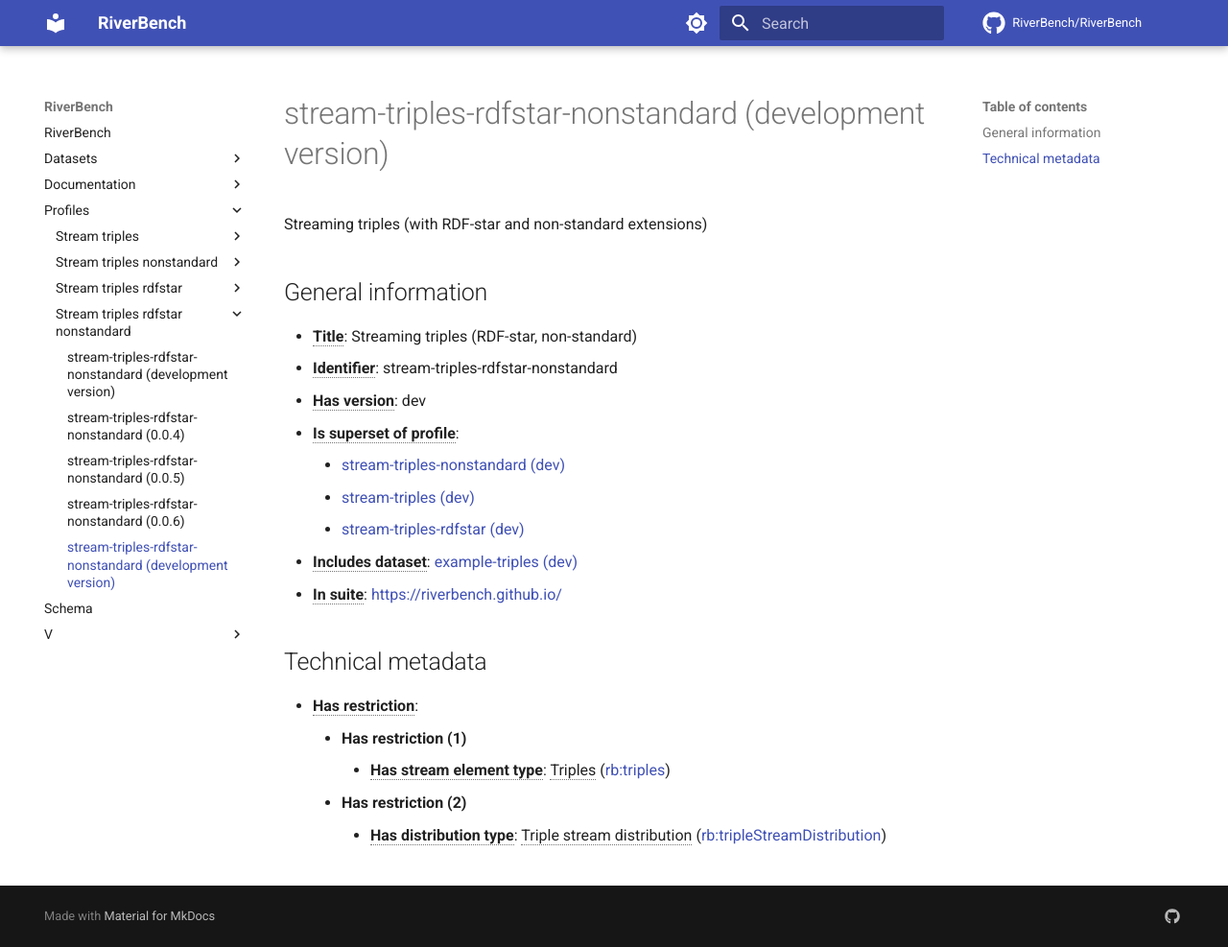
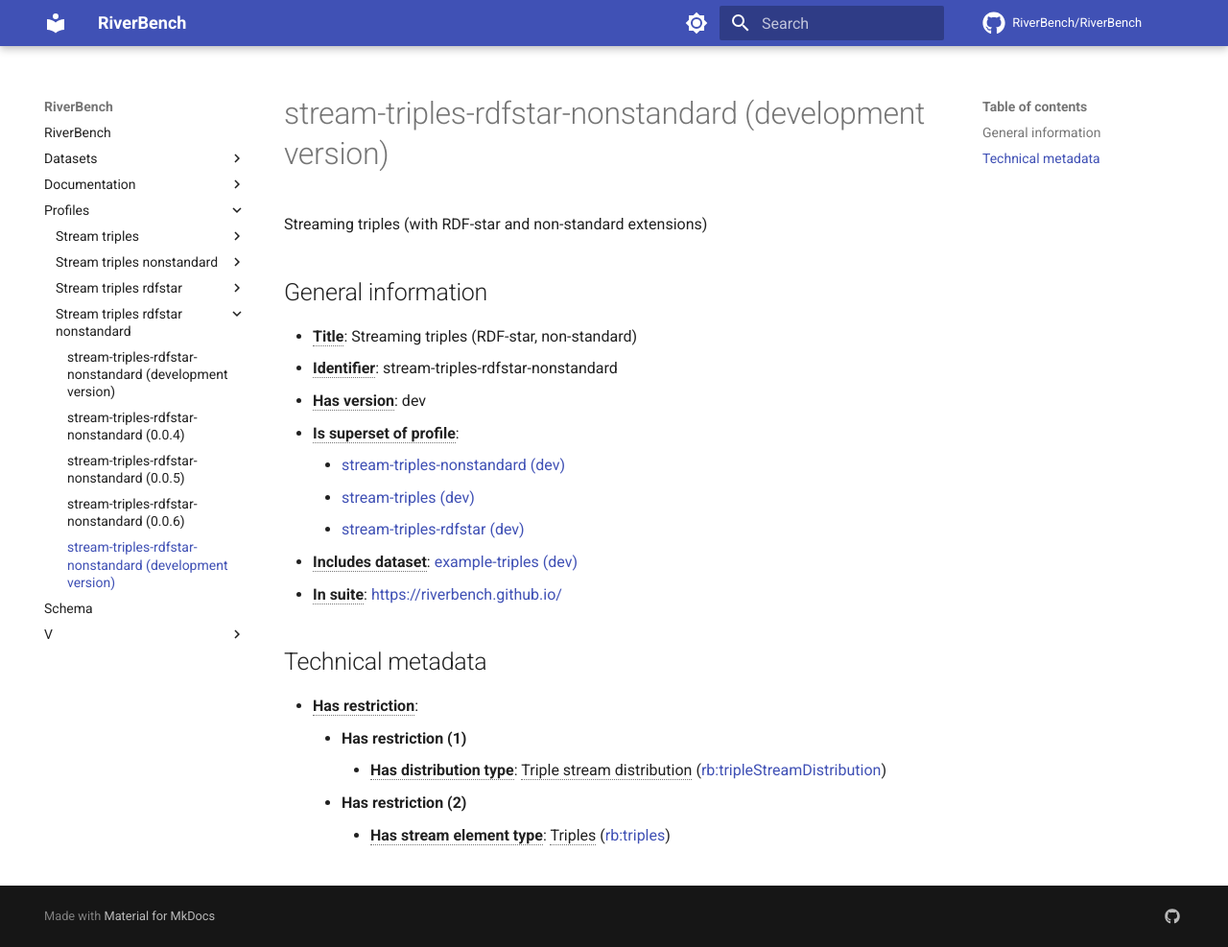
Before and after one commit to RiverBench/riverbench.github.io, an MkDocs documentation site: the page built from docs/profiles/stream-triples-rdfstar-nonstandard/dev.md, in a window 1280 px wide and 987 px high. Shown: the whole window at 96% size. Built offline with MkDocs 1.6.1 and Material for MkDocs 9.7.7, drawn with Linux system fonts in a browser that asks for light colours; comment, search, counter and statistics services are not loaded.

Commit message:
Automatic docs update (dev)

```diff
--- a/docs/profiles/stream-triples-rdfstar-nonstandard/dev.md
+++ b/docs/profiles/stream-triples-rdfstar-nonstandard/dev.md
@@ -18,6 +18,6 @@ Streaming triples (with RDF-star and non-standard extensions)
 
 - **<abbr title="Has profile restriction. The restrictions are joined with the AND operator.">Has restriction</abbr>**:
     - **Has restriction (1)**
+        - **<abbr title="Indicates the type of RiverBench dataset distribution">Has distribution type</abbr>**: <abbr title="The dataset is distributed as a stream of RDF triples.">Triple stream distribution</abbr> ([rb:tripleStreamDistribution](https://riverbench.github.io/schema/metadata#tripleStreamDistribution))
+    - **Has restriction (2)**
         - **<abbr title="Indicates the type of contents of each stream element">Has stream element type</abbr>**: <abbr title="Triple streams consist of elements, where each element is an RDF graph.">Triples</abbr> ([rb:triples](https://riverbench.github.io/schema/metadata#triples))
-    - **Has restriction (2)**
-        - **<abbr title="Indicates the type of RiverBench dataset distribution">Has distribution type</abbr>**: <abbr title="The dataset is distributed as a stream of RDF triples.">Triple stream distribution</abbr> ([rb:tripleStreamDistribution](https://riverbench.github.io/schema/metadata#tripleStreamDistribution))
```
Also changed, not shown: docs/profiles/stream-triples-nonstandard/dev.md (+2 -2 lines), docs/profiles/stream-triples-rdfstar/dev.md (+2 -2 lines), docs/profiles/stream-triples/dev.md (+2 -2 lines).
